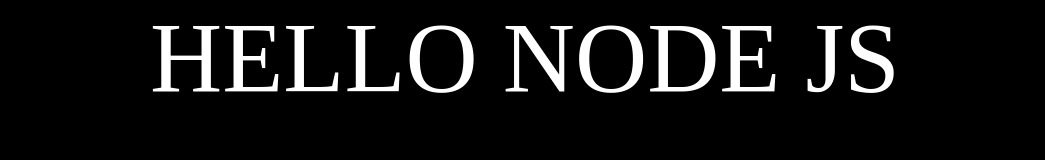
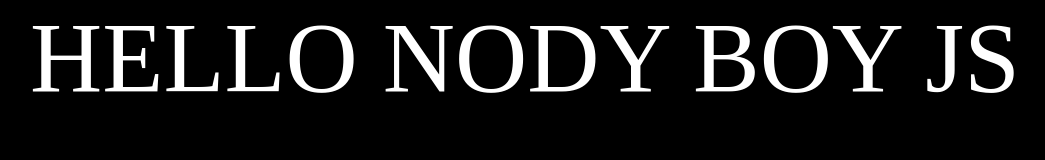
Before and after one commit to Chandanmali/Node-app, a website: page home.html in a window 1280 px wide. Shown: the whole page, without its empty margins (115-1160 px from the left). Drawn offline with Linux system fonts and the light colour scheme.

Commit message:
Update home.html

```diff
--- a/home.html
+++ b/home.html
@@ -20,7 +20,7 @@
 </head>
 <body>
 
-       <div class="home">HELLO NODE JS</div>
+       <div class="home">HELLO NODY BOY JS</div>
 
 </body>
 </html>
```
